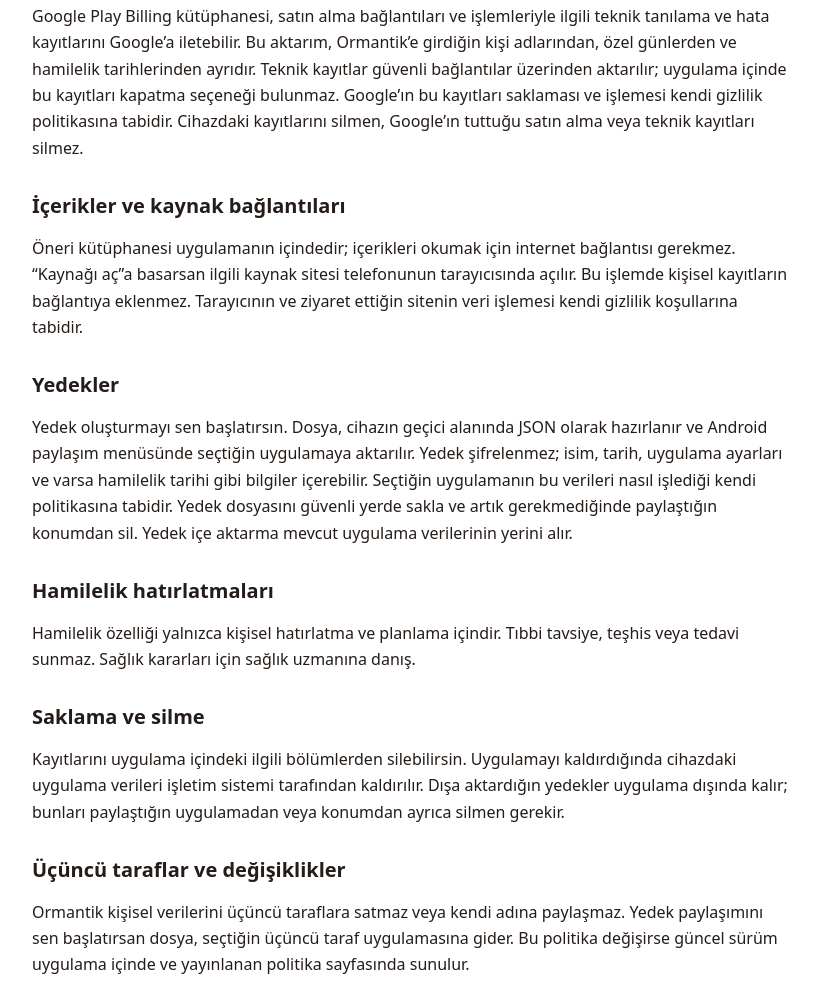
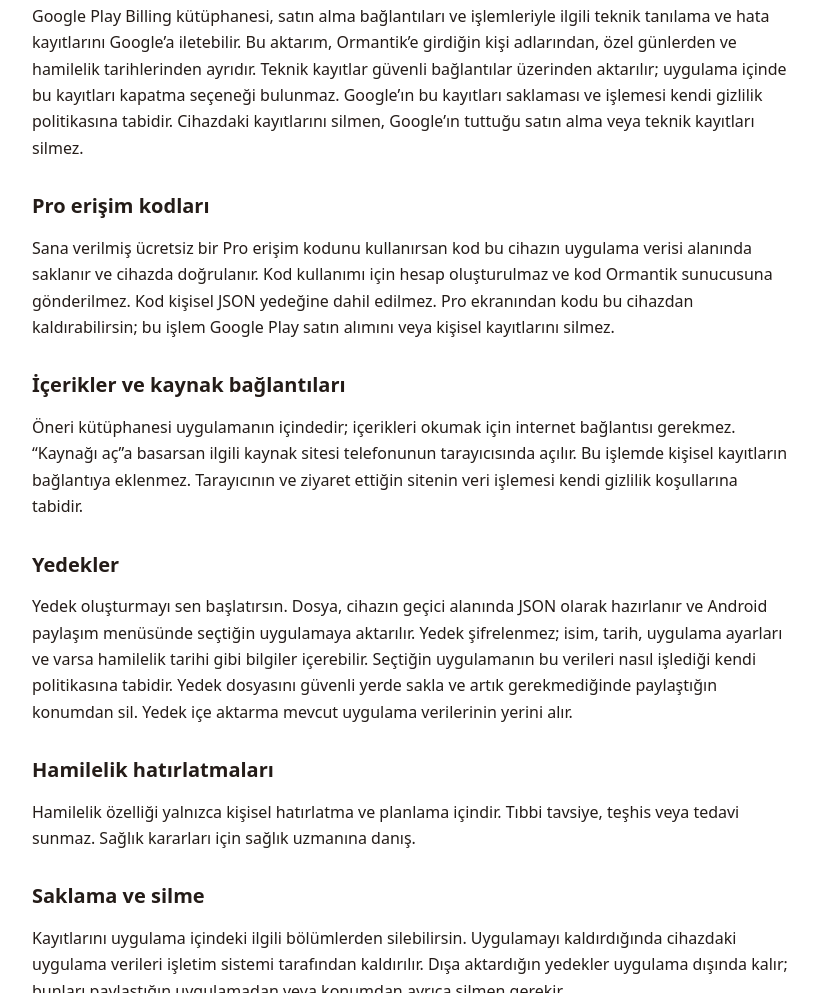
Before and after one commit to BilalDiyorki/ormantik-privacy, a plain HTML site: page index.html in a window 1280 px wide. Shown: the part 871-1864 px from the top of the page, without its empty margins (228-1046 px from the left). Drawn offline with Linux system fonts and the light colour scheme.

Commit message:
Explain local complimentary Pro access codes

```diff
--- a/index.html
+++ b/index.html
@@ -31,6 +31,9 @@
     <h2>Satın alma altyapısının teknik kayıtları</h2>
     <p>Google Play Billing kütüphanesi, satın alma bağlantıları ve işlemleriyle ilgili teknik tanılama ve hata kayıtlarını Google’a iletebilir. Bu aktarım, Ormantik’e girdiğin kişi adlarından, özel günlerden ve hamilelik tarihlerinden ayrıdır. Teknik kayıtlar güvenli bağlantılar üzerinden aktarılır; uygulama içinde bu kayıtları kapatma seçeneği bulunmaz. Google’ın bu kayıtları saklaması ve işlemesi kendi gizlilik politikasına tabidir. Cihazdaki kayıtlarını silmen, Google’ın tuttuğu satın alma veya teknik kayıtları silmez.</p>
 
+    <h2>Pro erişim kodları</h2>
+    <p>Sana verilmiş ücretsiz bir Pro erişim kodunu kullanırsan kod bu cihazın uygulama verisi alanında saklanır ve cihazda doğrulanır. Kod kullanımı için hesap oluşturulmaz ve kod Ormantik sunucusuna gönderilmez. Kod kişisel JSON yedeğine dahil edilmez. Pro ekranından kodu bu cihazdan kaldırabilirsin; bu işlem Google Play satın alımını veya kişisel kayıtlarını silmez.</p>
+
     <h2>İçerikler ve kaynak bağlantıları</h2>
     <p>Öneri kütüphanesi uygulamanın içindedir; içerikleri okumak için internet bağlantısı gerekmez. “Kaynağı aç”a basarsan ilgili kaynak sitesi telefonunun tarayıcısında açılır. Bu işlemde kişisel kayıtların bağlantıya eklenmez. Tarayıcının ve ziyaret ettiğin sitenin veri işlemesi kendi gizlilik koşullarına tabidir.</p>
 
```
